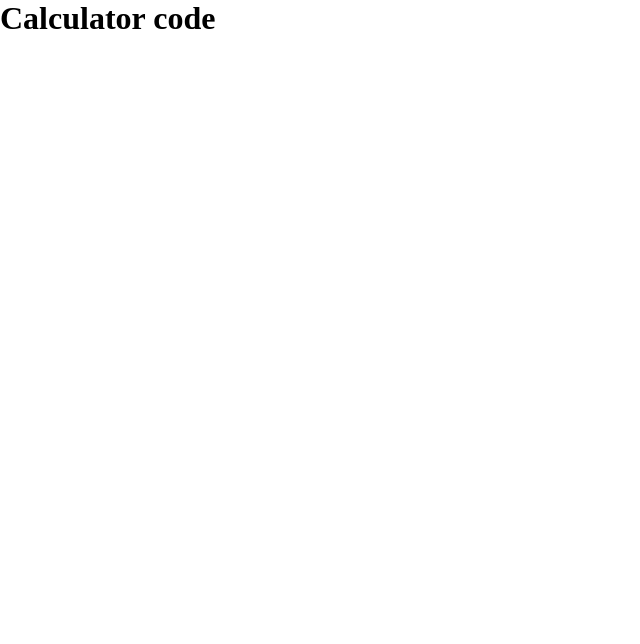
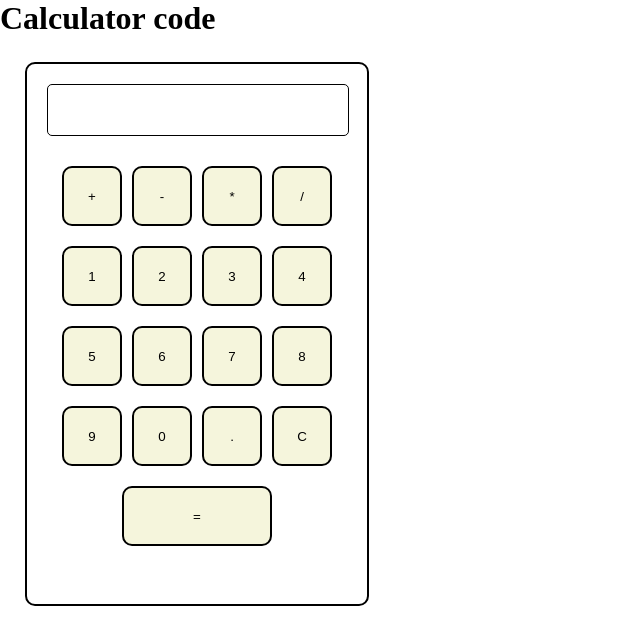
Before and after one commit to nehalpanchall/AsyncRepo, a plain HTML site: page calc/calc.html in a window 1280 px wide. Shown: the whole page, without its empty margins (0-640 px from the left). Drawn offline with Linux system fonts and the light colour scheme.

Commit message:
create structure and provide styling

```diff
--- a/calc/calc.css
+++ b/calc/calc.css
@@ -1,6 +1,46 @@
 * {
   margin: 0px;
   padding: 0px;
-  width: 100vw;
-  height: 100vh;
 }
+
+.outer-border {
+  height: 500px;
+  width: 300px;
+  border: 2px solid black;
+  border-radius: 10px;
+  margin: 25px;
+  padding: 20px;
+}
+
+.cal-screen {
+  border: 1px solid black;
+  border-radius: 5px;
+  height: 50px;
+  margin-bottom: 20px;
+  width: 300px;
+  text-align: right;
+  text-decoration: none;
+}
+
+.cal-buttons {
+  /* border: 1px solid red; */
+  height: 400px;
+  padding: 5px;
+  display: flex;
+  flex-wrap: wrap;
+  justify-content: center;
+}
+
+.buttons {
+  height: 60px;
+  width: 60px;
+  border: 2px solid black;
+  border-radius: 10px;
+  margin: 5px;
+  background-color: beige;
+  cursor: pointer;
+}
+
+#equal {
+  width: 150px;
+}
--- a/calc/calc.html
+++ b/calc/calc.html
@@ -8,7 +8,29 @@
   </head>
   <body>
     <h1>Calculator code</h1>
+    <div class="outer-border">
+      <input type="number" class="cal-screen" />
+      <div class="cal-buttons">
+        <button class="buttons" value="">+</button>
+        <button class="buttons" value="">-</button>
+        <button class="buttons" value="">*</button>
+        <button class="buttons" value="">/</button>
+
+        <button class="buttons" value="1">1</button>
+        <button class="buttons" value="2">2</button>
+        <button class="buttons" value="3">3</button>
+        <button class="buttons" value="4">4</button>
+        <button class="buttons" value="5">5</button>
+        <button class="buttons" value="6">6</button>
+        <button class="buttons" value="7">7</button>
+        <button class="buttons" value="8">8</button>
+        <button class="buttons" value="9">9</button>
+        <button class="buttons" value="0">0</button>
+        <button class="buttons" value="">.</button>
+        <button class="buttons" value="">C</button>
+        <button class="buttons" id="equal" value="">=</button>
+      </div>
+    </div>
+    <script src="calc.js"></script>
   </body>
-
-  <script src="calc.js"></script>
 </html>
```
